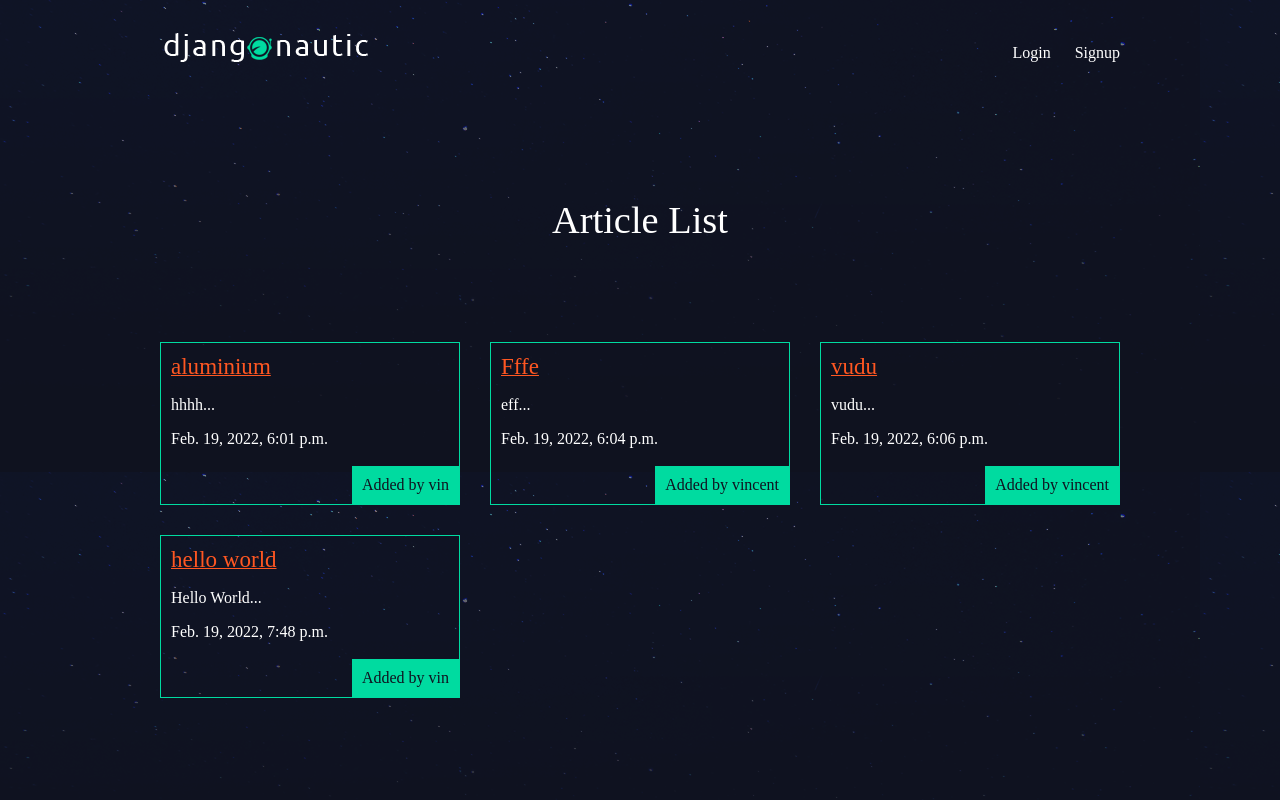
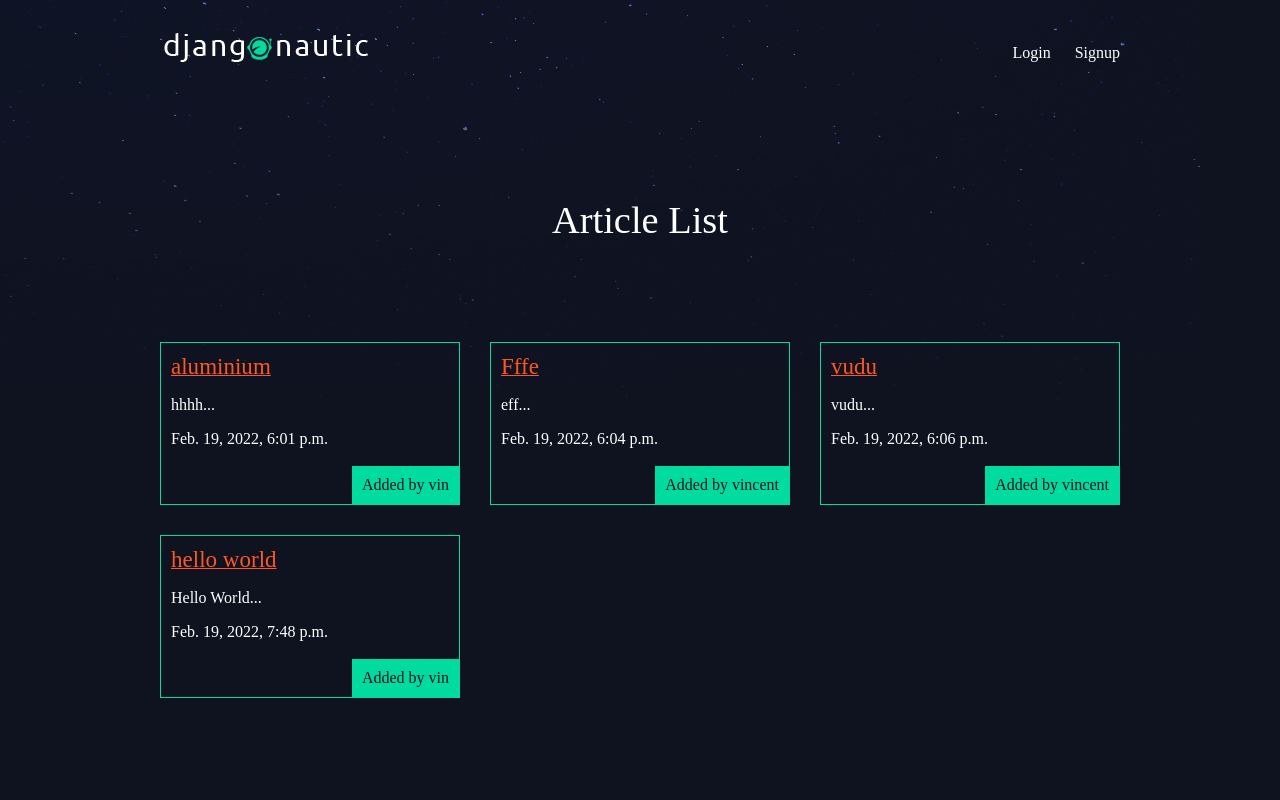
Before and after one commit to VinCoD/Blog, a Django app: page / in a window 1280 px wide. Run offline with Django 3.2, Linux system fonts and the light colour scheme; data comes from the database, SQL or seed files in the repository.

Commit message:
Changed some coloring and background repeat

```diff
--- a/assets/style.css
+++ b/assets/style.css
@@ -1,7 +1,7 @@
 body{
     background-color: #0f121f;
     background-image: url('stars.png');
-    background-repeat-y: no-repeat;
+    background-repeat: no-repeat;
     color: #fff;
 }
 
@@ -70,7 +70,7 @@ nav button{
     color: #ff5722;
 }
 
-.article h2{
+.articles .article h2{
     font-size: 1.2em;
     color: #ff5722;
     text-decoration: underline;
@@ -94,6 +94,10 @@ nav button{
     bottom: 0;
     margin: 0;
     color: white;
+}
+.article-detail .article h2{
+    color: rgb(6, 230, 255);
+    font-weight: bolder;
 }
 
 .article-detail .article{
```
